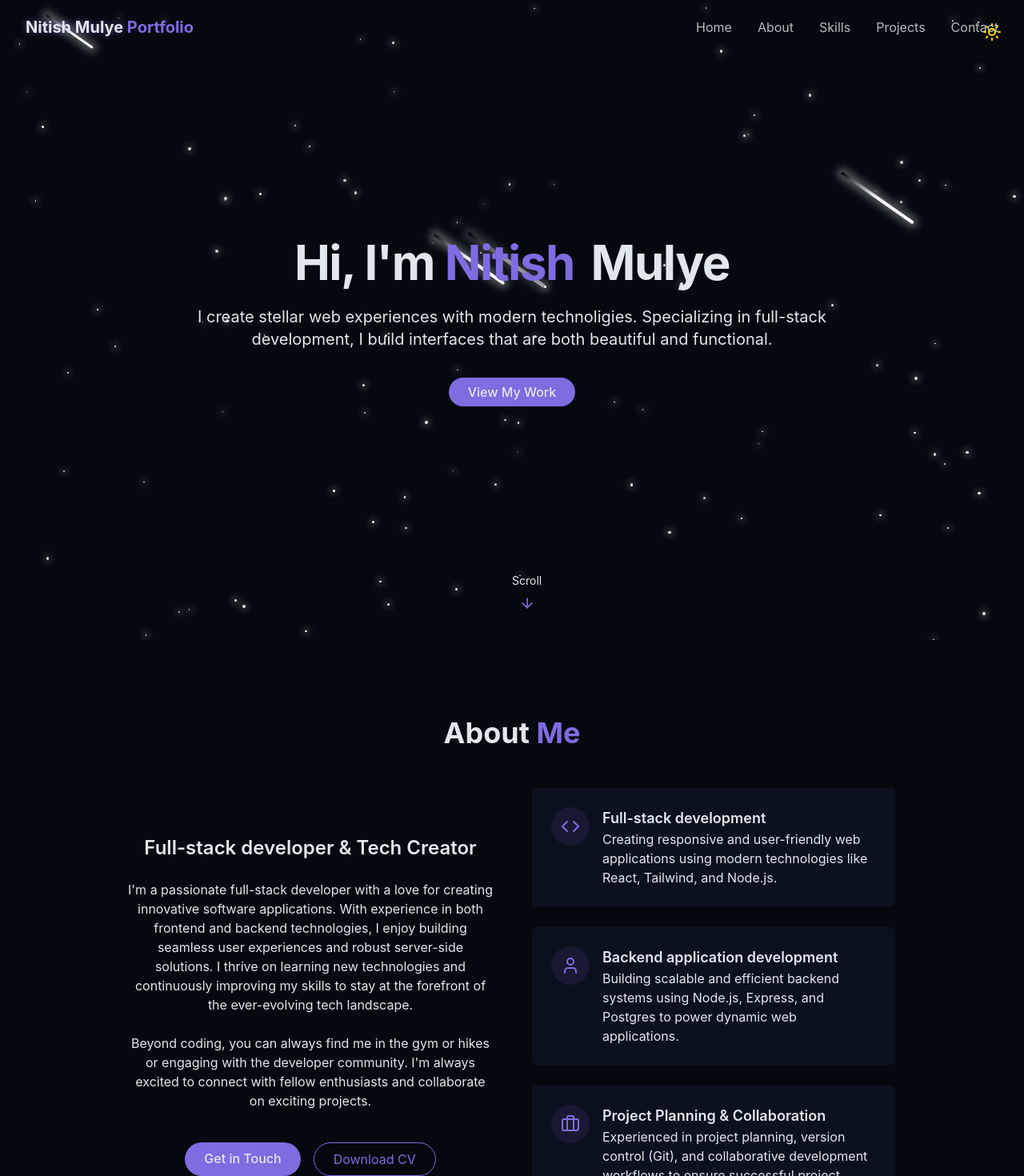
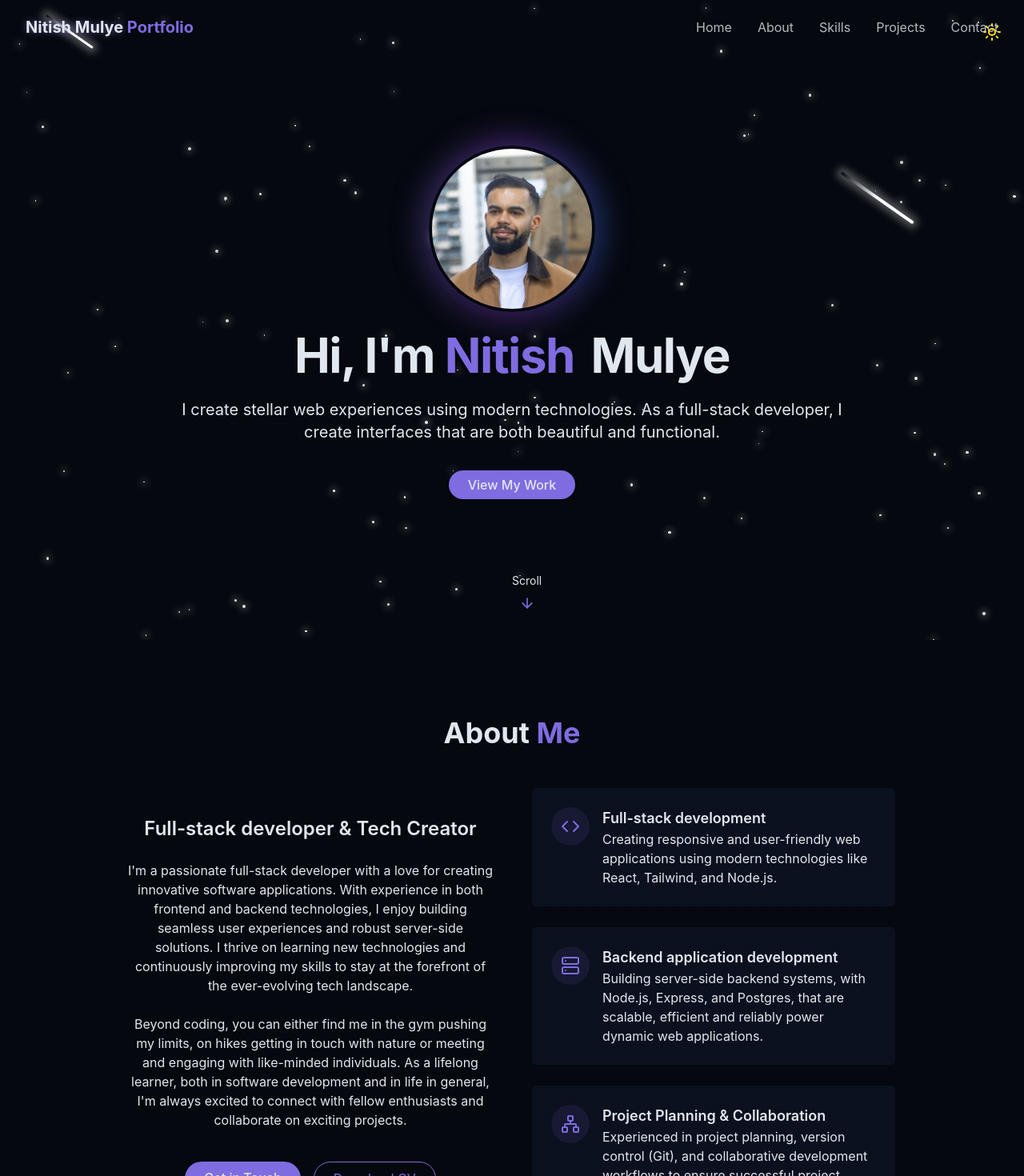
Before and after one commit to DeusAbIntus/Portfolio, a React (Vite) app: page / in a window 1280 px wide. Shown: the top 1470 px of the page at 80% size. Built offline with nearby package versions, Linux system fonts and the light colour scheme.

Commit message:
Update Hero and About Sections

```diff
--- a/src/components/AboutSection.jsx
+++ b/src/components/AboutSection.jsx
@@ -1,4 +1,4 @@
-import { Briefcase, Code, User } from "lucide-react";
+import { Briefcase, Code, Network, Server, User } from "lucide-react";
 
 export const AboutSection = () => {
   return (
@@ -24,9 +24,11 @@ export const AboutSection = () => {
             </p>
 
             <p className="text-muted-foreground">
-              Beyond coding, you can always find me in the gym or hikes or
-              engaging with the developer community. I'm always excited to
-              connect with fellow enthusiasts and collaborate on exciting
+              Beyond coding, you can either find me in the gym pushing my
+              limits, on hikes getting in touch with nature or meeting and
+              engaging with like-minded individuals. As a lifelong learner, both
+              in software development and in life in general, I'm always excited
+              to connect with fellow enthusiasts and collaborate on exciting
               projects.
             </p>
 
@@ -65,16 +67,16 @@ export const AboutSection = () => {
             <div className="gradient-border p-6 card-hover">
               <div className="flex items-start gap-4">
                 <div className="p-3 rounded-full bg-primary/10">
-                  <User className="h-6 w-6 text-primary" />
+                  <Server className="h-6 w-6 text-primary" />
                 </div>
                 <div className="text-left">
                   <h1 className="font-semibold text-lg">
                     Backend application development
                   </h1>
                   <p className="text-muted-foreground">
-                    Building scalable and efficient backend systems using
-                    Node.js, Express, and Postgres to power dynamic web
-                    applications.
+                    Building server-side backend systems, with Node.js, Express,
+                    and Postgres, that are scalable, efficient and reliably
+                    power dynamic web applications.
                   </p>
                 </div>
               </div>
@@ -82,7 +84,7 @@ export const AboutSection = () => {
             <div className="gradient-border p-6 card-hover">
               <div className="flex items-start gap-4">
                 <div className="p-3 rounded-full bg-primary/10">
-                  <Briefcase className="h-6 w-6 text-primary" />
+                  <Network className="h-6 w-6 text-primary" />
                 </div>
                 <div className="text-left">
                   <h1 className="font-semibold text-lg">
--- a/src/components/HeroSection.jsx
+++ b/src/components/HeroSection.jsx
@@ -8,6 +8,22 @@ export const HeroSection = () => {
     >
       <div className="container max-w-4xl mx-auto text-center z-10">
         <div className="space-y-6">
+          <div className="flex justify-center opacity-0 animate-fade-in">
+            <div className="relative w-40 h-40 md:w-52 md:h-52">
+              {/* Glow ring */}
+              <div className="absolute inset-0 rounded-full bg-gradient-to-r from-primary via-purple-500 to-blue-500 blur-xl opacity-60 animate-pulse"></div>
+
+              {/* Outer ring */}
+              <div className="absolute inset-0 rounded-full border-2 border-primary/40"></div>
+
+              {/* Image */}
+              <img
+                src="/images/cv-img.jpg"
+                alt="Nitish Mulye"
+                className="relative w-full h-full object-cover rounded-full border-4 border-background shadow-lg"
+              />
+            </div>
+          </div>
           <h1 className="text-4xl md:text-6xl font-bold tracking-tight">
             <span className="opacity-0 animate-fade-in"> Hi, I'm</span>
             <span className="text-primary opacity-0 animate-fade-in-delay-1">
@@ -21,9 +37,9 @@ export const HeroSection = () => {
           </h1>
 
           <p className="text-lg md:text-xl text-muted-foreground max-2-2xl opacity-0 animate-fade-in-delay-3">
-            I create stellar web experiences with modern technoligies.
-            Specializing in full-stack development, I build interfaces that are
-            both beautiful and functional.
+            I create stellar web experiences using modern technologies. As a
+            full-stack developer, I create interfaces that are both beautiful
+            and functional.
           </p>
 
           <div className="pt-4 opacity-0 animate-fade-in-delay-4">
```
Also changed, not shown: public/images/cv-img.jpg (added).
